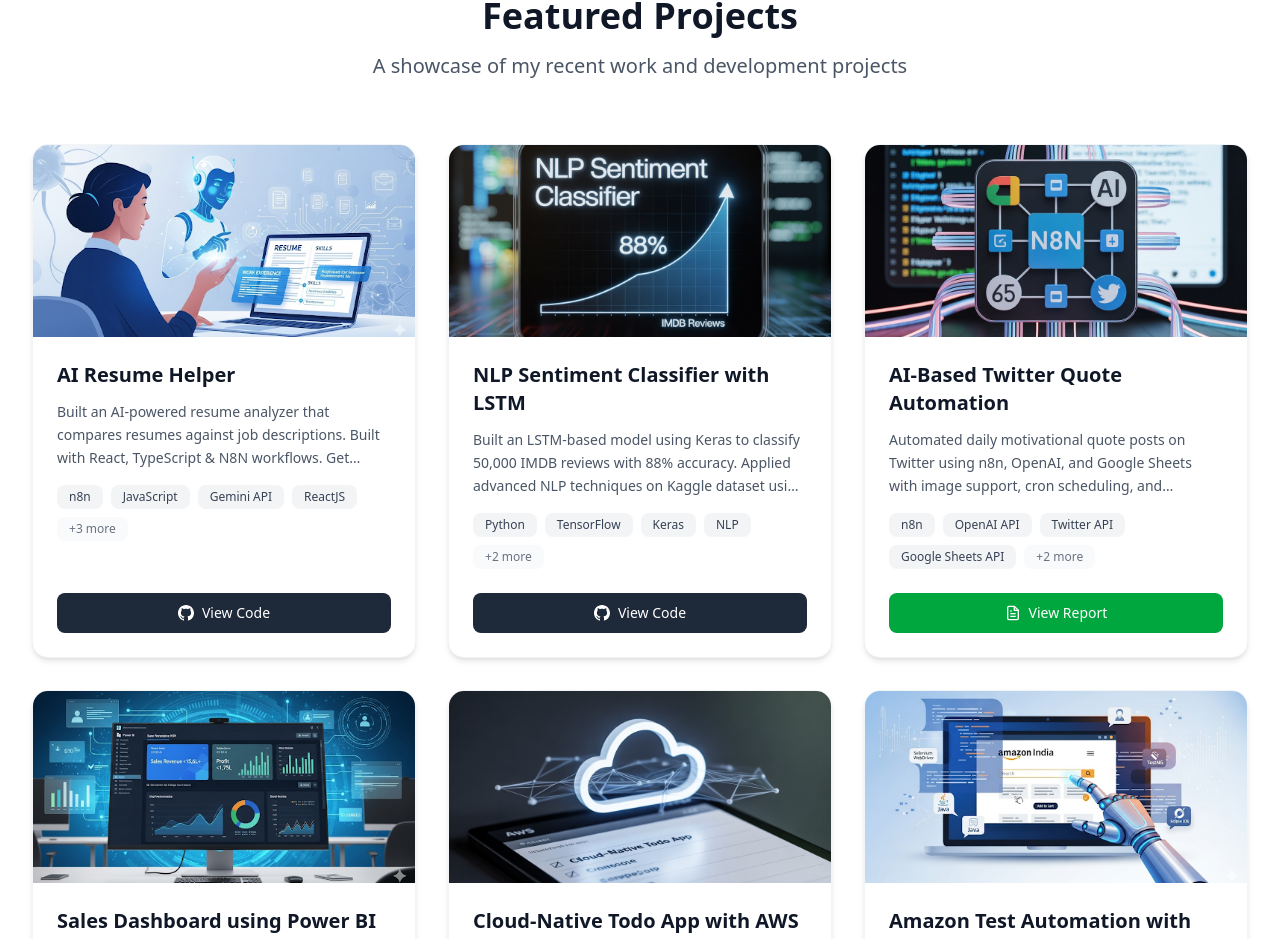
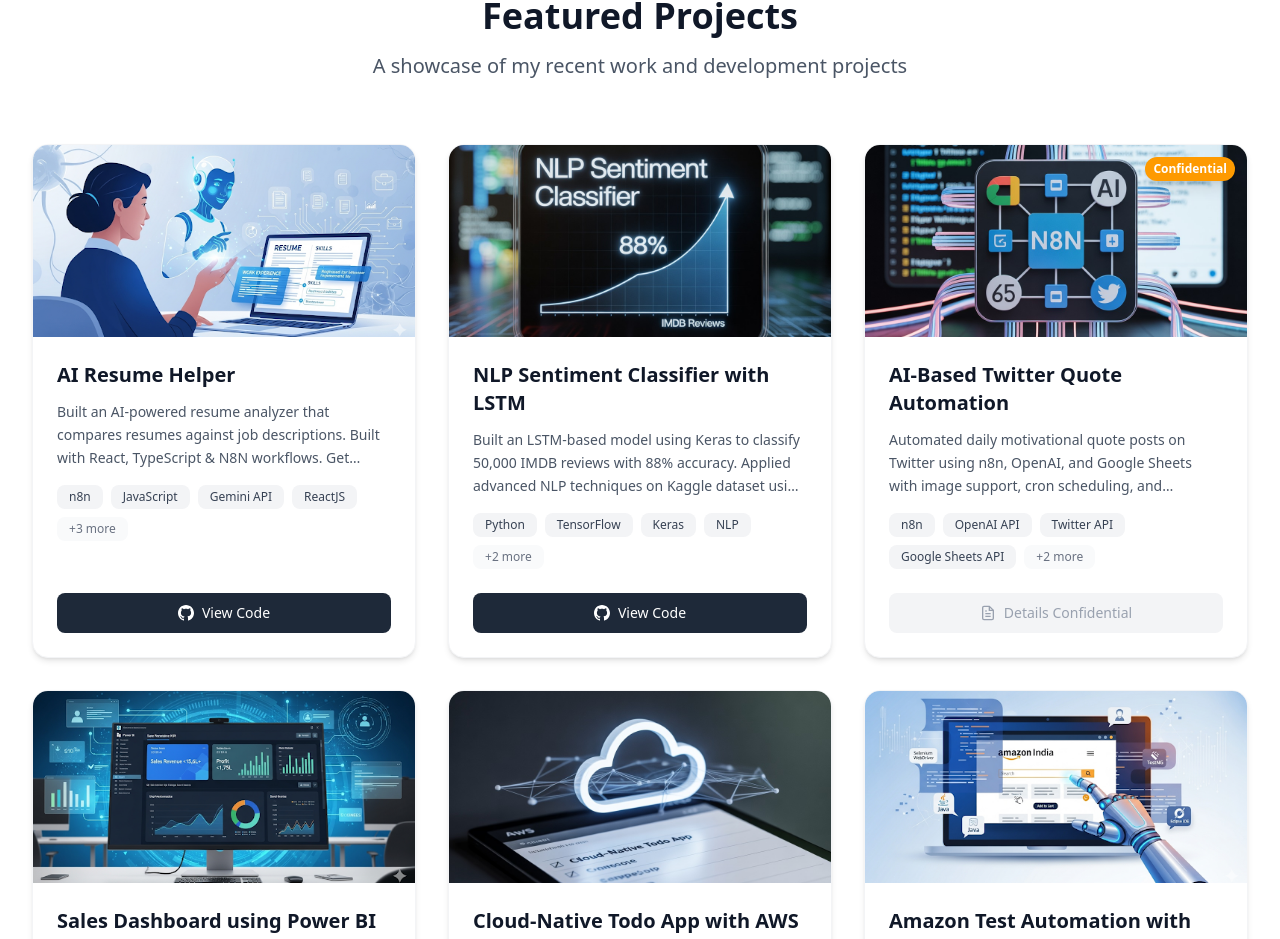
Before and after one commit to nitishb-dev/NITISH-PORTFOLIO, a React (Vite) app in the folder frontend/: page / in a window 1280 px wide. Shown: the part 2505-3444 px from the top of the page. Built offline with nearby package versions, Linux system fonts and the light colour scheme.

Commit message:
prjs updated

```diff
--- a/frontend/src/components/Projects.jsx
+++ b/frontend/src/components/Projects.jsx
@@ -69,7 +69,7 @@
       image: twitterImage,
       technologies: ["n8n", "OpenAI API", "Twitter API", "Google Sheets API", "JavaScript", "Cron Jobs"],
       type: "report", // Report project with PDF documentation
-      reportUrl: "https://drive.google.com/file/d/1GMnCT9zzA8YFseP-1rKcum1VmGGJqA8y/view?usp=sharing", // Replace with your actual PDF URL
+      confidential: true, // Mark as confidential - no public documentation available
       featured: true
     },
     {
@@ -104,6 +104,18 @@
   // Function to get appropriate button configuration based on project type
   const getProjectButtons = (project) => {
     const buttons = [];
+
+    // Handle confidential projects
+    if (project.confidential) {
+      buttons.push({
+        href: "#",
+        icon: <FileText size={16} />,
+        text: "Details Confidential",
+        className: "bg-amber-100 text-amber-800 cursor-not-allowed border border-amber-200",
+        disabled: true
+      });
+      return buttons;
+    }
 
     // Add GitHub button only if available
     if (project.githubUrl) {
@@ -205,6 +217,13 @@
 
 
 
+                  {/* Confidential Badge */}
+                  {project.confidential && (
+                    <div className="absolute top-3 right-3 bg-amber-500 text-white px-2 py-1 rounded-full text-xs font-semibold shadow-lg">
+                      Confidential
+                    </div>
+                  )}
+
                   {/* Gradient Overlay */}
                   <div className="absolute inset-0 bg-gradient-to-t from-black/20 via-transparent to-transparent opacity-0 group-hover:opacity-100 transition-opacity duration-800 ease-in-out"></div>
                 </div>
@@ -304,6 +323,13 @@
                         </div>
 
 
+
+                        {/* Confidential Badge */}
+                        {project.confidential && (
+                          <div className="absolute top-2 right-2 bg-amber-500 text-white px-2 py-1 rounded-full text-xs font-semibold shadow-lg">
+                            Confidential
+                          </div>
+                        )}
 
                         <div className="absolute inset-0 bg-gradient-to-t from-black/20 via-transparent to-transparent opacity-0 group-hover:opacity-100 transition-opacity duration-800 ease-in-out"></div>
                       </div>
```
